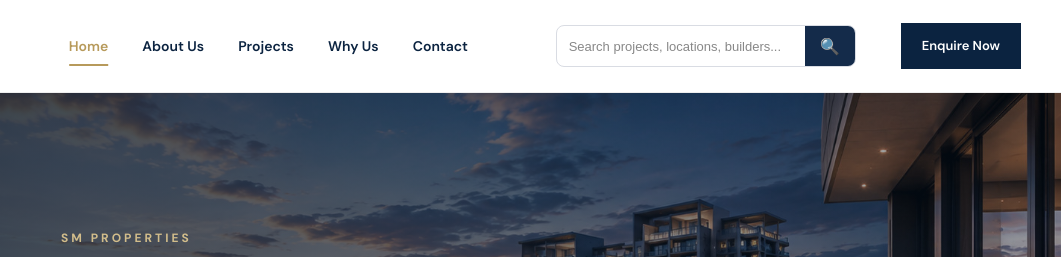
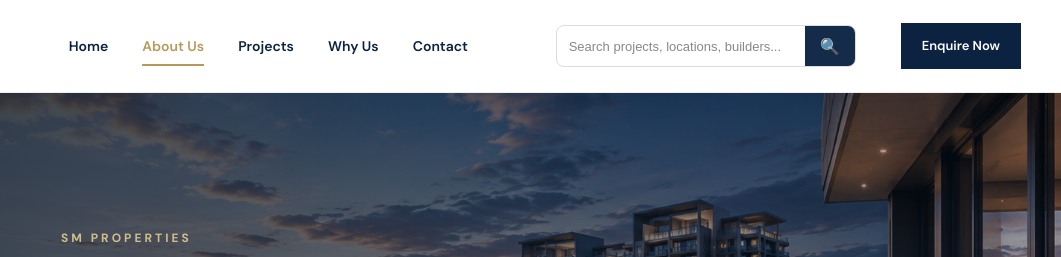
Before and after one commit to sachincmaratha12-source/sm-properties-website, a plain HTML site: page about.html in a window 1280 px wide. Shown: the top 257 px of the page, 219-1280 px from the left. Drawn offline with nearby package versions, Linux system fonts and the light colour scheme.

Commit message:
Correction on nav

```diff
--- a/css/style.css
+++ b/css/style.css
@@ -193,11 +193,13 @@ button {
     width: 100%;
 }
 
-.main-nav a:first-child {
+/* ACTIVE NAVIGATION PAGE */
+
+.main-nav a.active {
     color: var(--gold);
 }
 
-.main-nav a:first-child::after {
+.main-nav a.active::after {
     width: 100%;
 }
 
--- a/js/script.js
+++ b/js/script.js
@@ -974,5 +974,64 @@ if (searchInput && searchResults) {
 
     });
 }
+/* =====================================================
+   ACTIVE NAVIGATION HIGHLIGHT
+===================================================== */
+
+function updateActiveNavigation() {
+
+    const currentPage =
+        window.location.pathname.split("/").pop() || "index.html";
+
+    const currentHash = window.location.hash;
+
+    let activeLabel = "Projects";
+
+    if (currentPage === "index.html") {
+
+        if (currentHash === "#why-us") {
+            activeLabel = "Why Us";
+        } else if (currentHash === "#contact") {
+            activeLabel = "Contact";
+        } else if (currentHash === "#about") {
+            activeLabel = "About Us";
+        } else {
+            activeLabel = "Home";
+        }
+
+    } else if (currentPage === "about.html") {
+
+        activeLabel = "About Us";
+
+    } else if (currentPage === "contact.html") {
+
+        activeLabel = "Contact";
+
+    } else if (currentPage === "projects.html") {
+
+        activeLabel = "Projects";
+
+    }
+
+    document.querySelectorAll(
+        ".main-nav a, .mobile-nav a"
+    ).forEach(function (link) {
+
+        link.classList.remove("active");
+
+        if (
+            link.textContent.trim().toLowerCase() ===
+            activeLabel.toLowerCase()
+        ) {
+            link.classList.add("active");
+        }
+
+    });
+
+}
+
+updateActiveNavigation();
+
+window.addEventListener("hashchange", updateActiveNavigation);
 
 });
```
